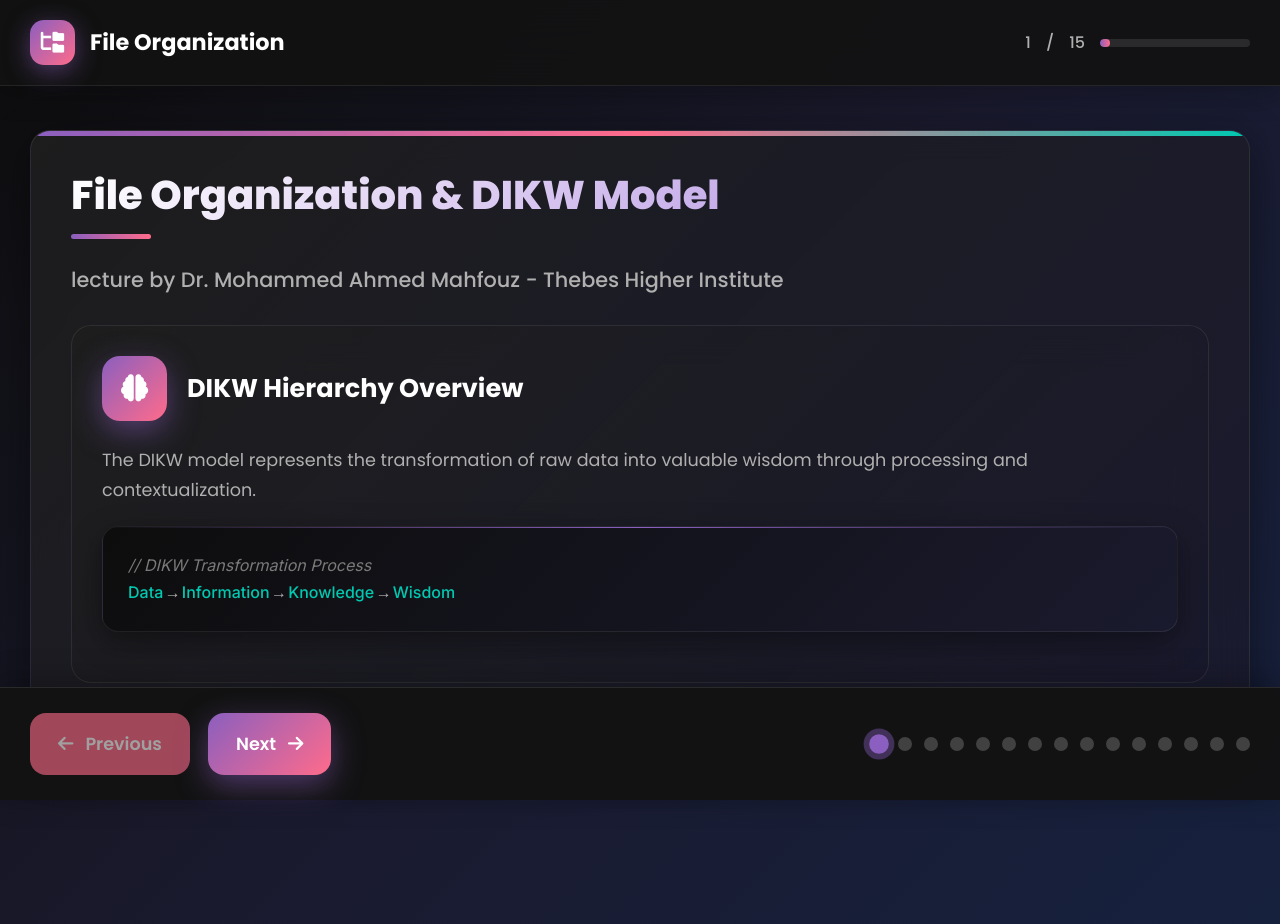
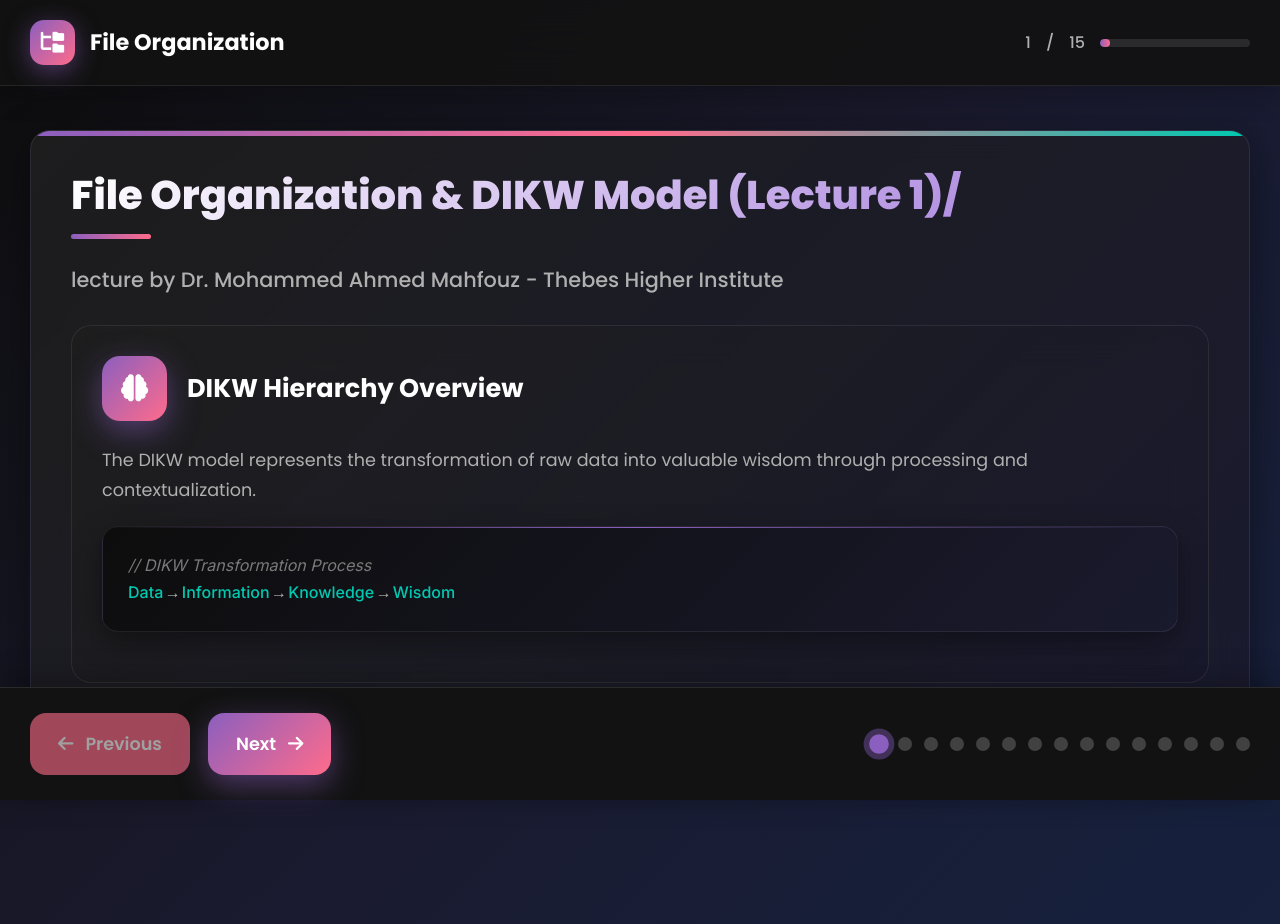
Before and after one commit to elorex909/lecture-1, a plain HTML site: page index.html in a window 1280 px wide. Drawn offline with Linux system fonts and the light colour scheme.

Commit message:
Update index.html

```diff
--- a/index.html
+++ b/index.html
@@ -655,7 +655,7 @@
 
             <!-- Slide 1: Title -->
             <div class="slide active" id="slide-1">
-                <h1 class="slide-title">File Organization & DIKW Model</h1>
+                <h1 class="slide-title">File Organization & DIKW Model (Lecture 1)/</h1>
                 <p class="slide-subtitle">lecture by Dr. Mohammed Ahmed Mahfouz - Thebes Higher Institute</p>
 
                 <div class="content-card">
```
